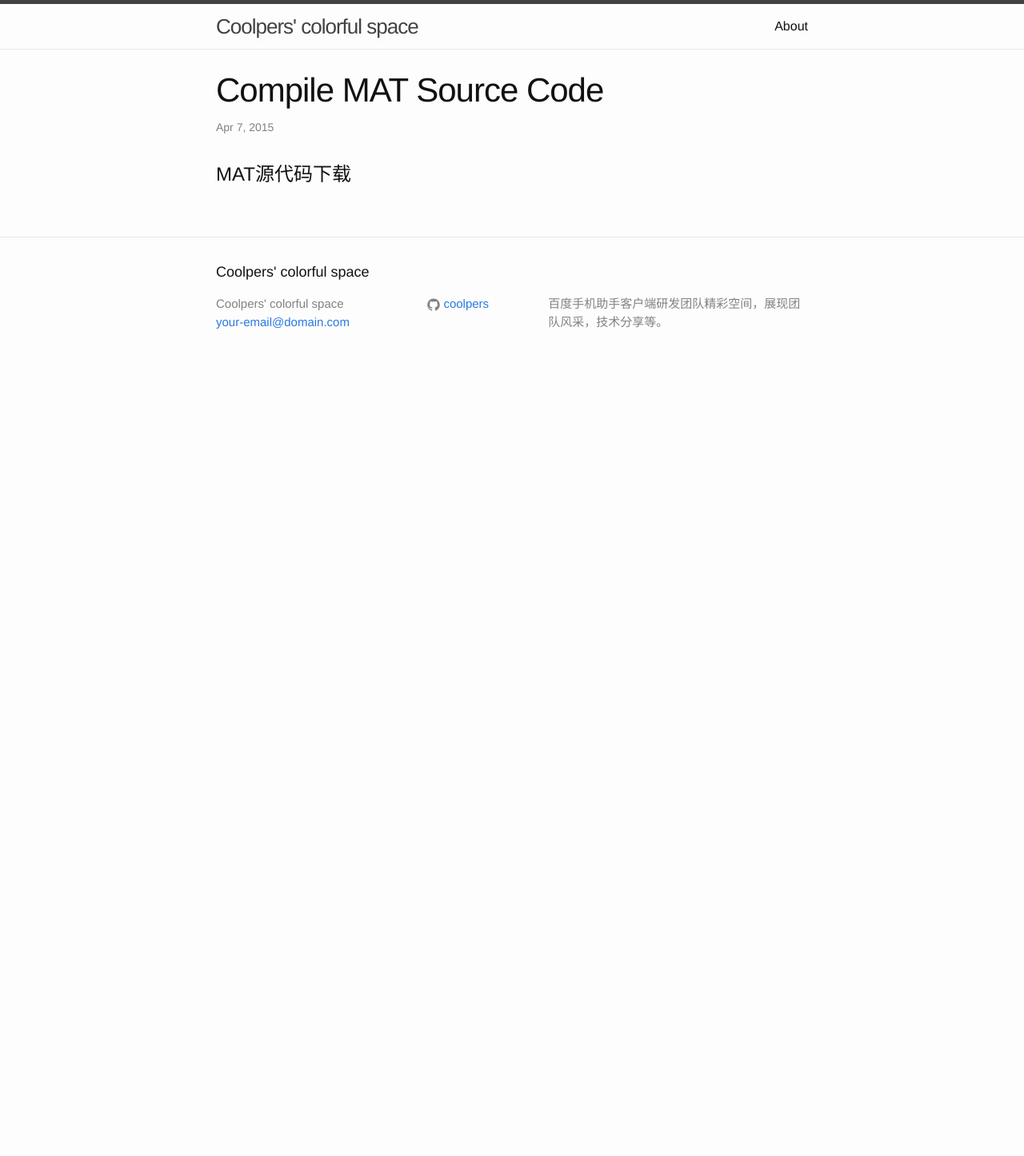
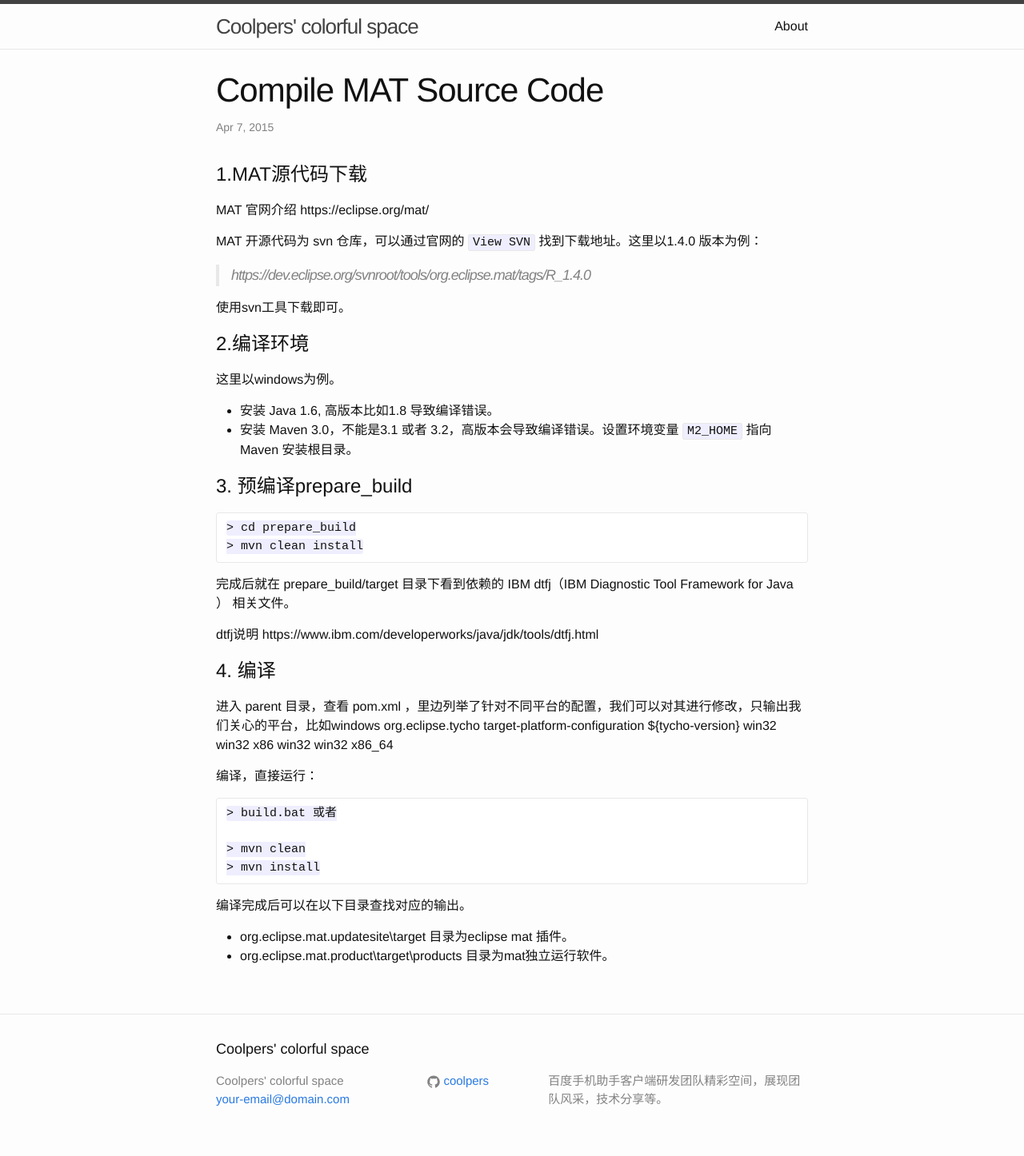
Before and after one commit to coolpers/coolpers.github.io, a Jekyll site: the page built from _posts/2015-04-07-compile-MAT.md, in a window 1280 px wide. Shown: the whole page at 80% size. Built offline with Jekyll 4.4.1, drawn with Linux system fonts in a browser that asks for light colours; before the commit the page ends 900 px from its top, so only the background shows below that.

Commit message:
add 2015-04-07-compile-MAT.md

```diff
--- a/_posts/2015-04-07-compile-MAT.md
+++ b/_posts/2015-04-07-compile-MAT.md
@@ -7,4 +7,60 @@ tags: MAT
 ---
 
 
-# MAT源代码下载 #
+# 1.MAT源代码下载 #
+
+MAT 官网介绍 https://eclipse.org/mat/
+
+MAT 开源代码为 svn 仓库，可以通过官网的 `View SVN` 找到下载地址。这里以1.4.0 版本为例：
+>  https://dev.eclipse.org/svnroot/tools/org.eclipse.mat/tags/R_1.4.0
+
+
+使用svn工具下载即可。
+
+# 2.编译环境 #
+
+这里以windows为例。
+
+- 安装 Java 1.6, 高版本比如1.8 导致编译错误。
+- 安装 Maven 3.0，不能是3.1 或者 3.2，高版本会导致编译错误。设置环境变量 `M2_HOME` 指向 Maven 安装根目录。
+
+# 3. 预编译prepare_build #
+
+	> cd prepare_build
+	> mvn clean install
+
+完成后就在 prepare_build/target 目录下看到依赖的 IBM dtfj（IBM Diagnostic Tool Framework for Java ） 相关文件。
+
+
+dtfj说明 https://www.ibm.com/developerworks/java/jdk/tools/dtfj.html
+
+# 4. 编译 #
+进入 parent 目录，查看 pom.xml ，里边列举了针对不同平台的配置，我们可以对其进行修改，只输出我们关心的平台，比如windows
+		<groupId>org.eclipse.tycho</groupId>
+							<artifactId>target-platform-configuration</artifactId>
+							<version>${tycho-version}</version>
+							<configuration>
+								<environments>
+									<environment>
+										<os>win32</os>
+										<ws>win32</ws>
+										<arch>x86</arch>
+									</environment>
+									<environment>
+										<os>win32</os>
+										<ws>win32</ws>
+										<arch>x86_64</arch>
+									</environment>
+
+编译，直接运行：
+
+	> build.bat
+或者
+
+	> mvn clean
+	> mvn install
+
+编译完成后可以在以下目录查找对应的输出。
+
+- org.eclipse.mat.updatesite\target   目录为eclipse mat 插件。
+- org.eclipse.mat.product\target\products    目录为mat独立运行软件。
```
